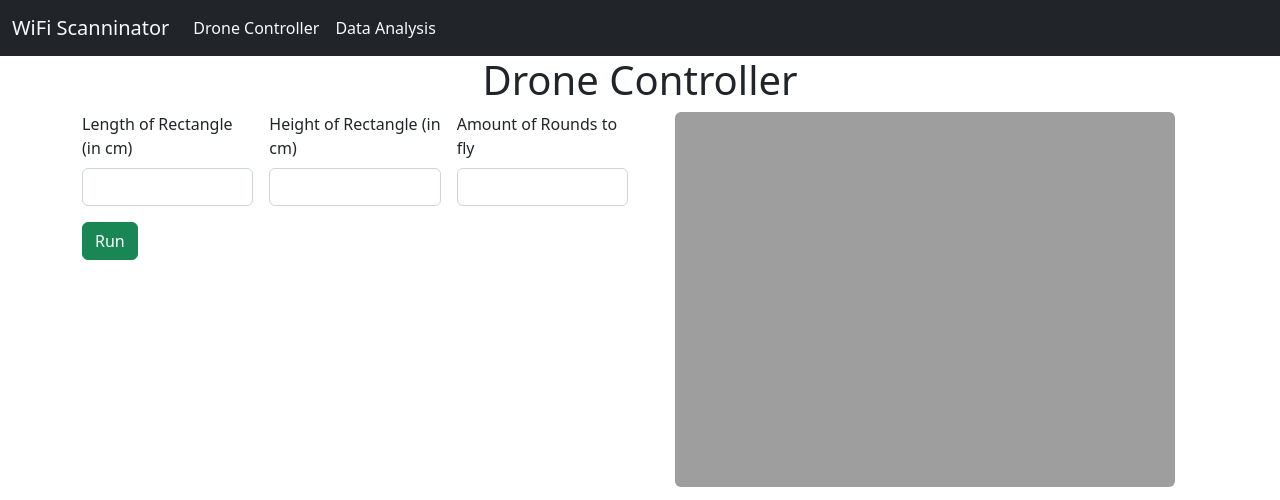
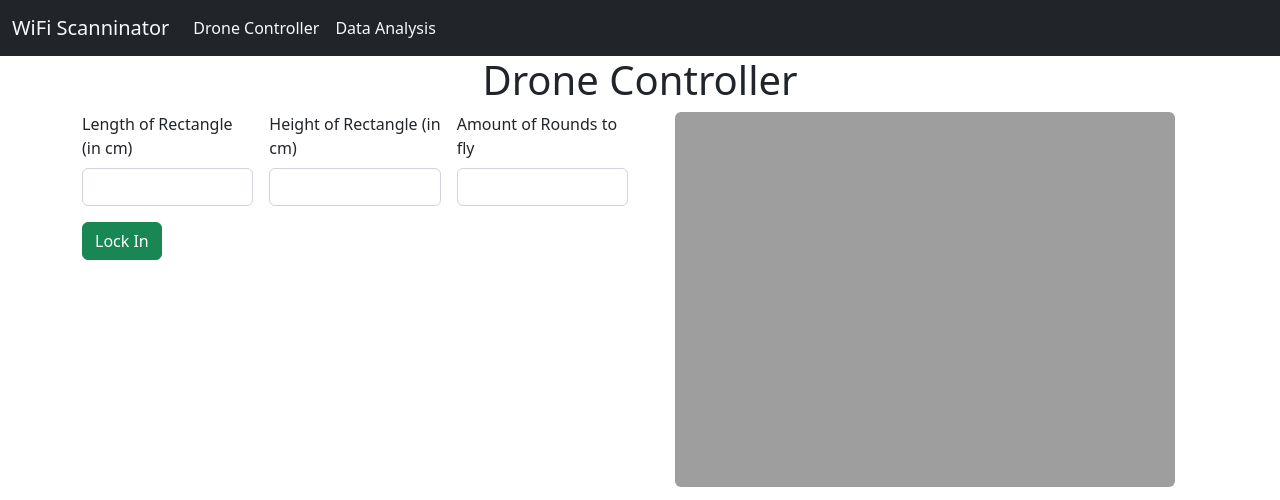
Before and after one commit to ReturnOfTheLast/P1_main_interface, a Flask app: template templates/drone.html in a window 1280 px wide. Shown: the top 500 px of the page. Run offline with Flask 2, Linux system fonts and the light colour scheme; the template is opened without the code that fills it, so the values that code supplies are empty.

Commit message:
Renamed "Run" to "Lock In"

```diff
--- a/templates/drone.html
+++ b/templates/drone.html
@@ -20,7 +20,7 @@
 						<input class="form-control" type="number" id="rounds" name="rounds" min="1" max="250" value="{{ rounds }}">
 					</div>
 					<div class="col-12">
-						<button class="btn btn-success" type="submit">Run</button>
+						<button class="btn btn-success" type="submit">Lock In</button>
 					</div>
 				</div>
 			</form>
```
